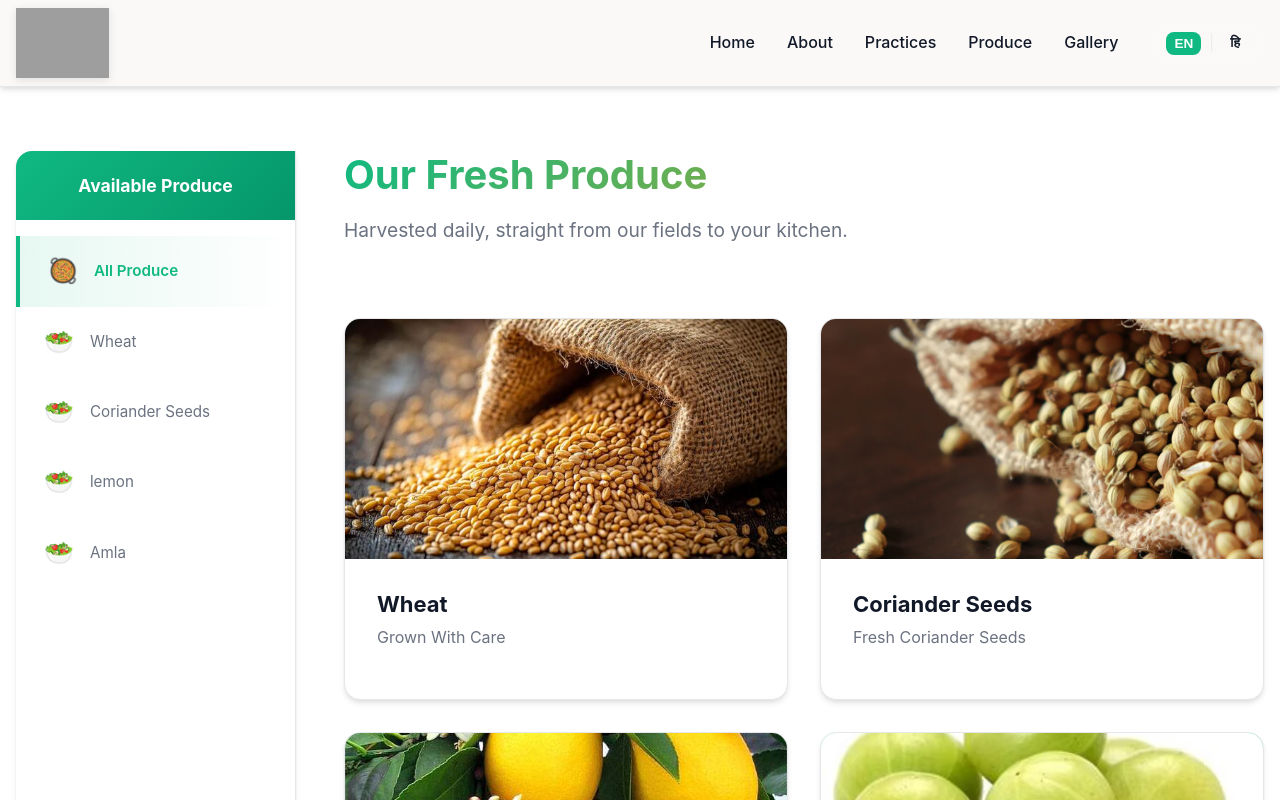
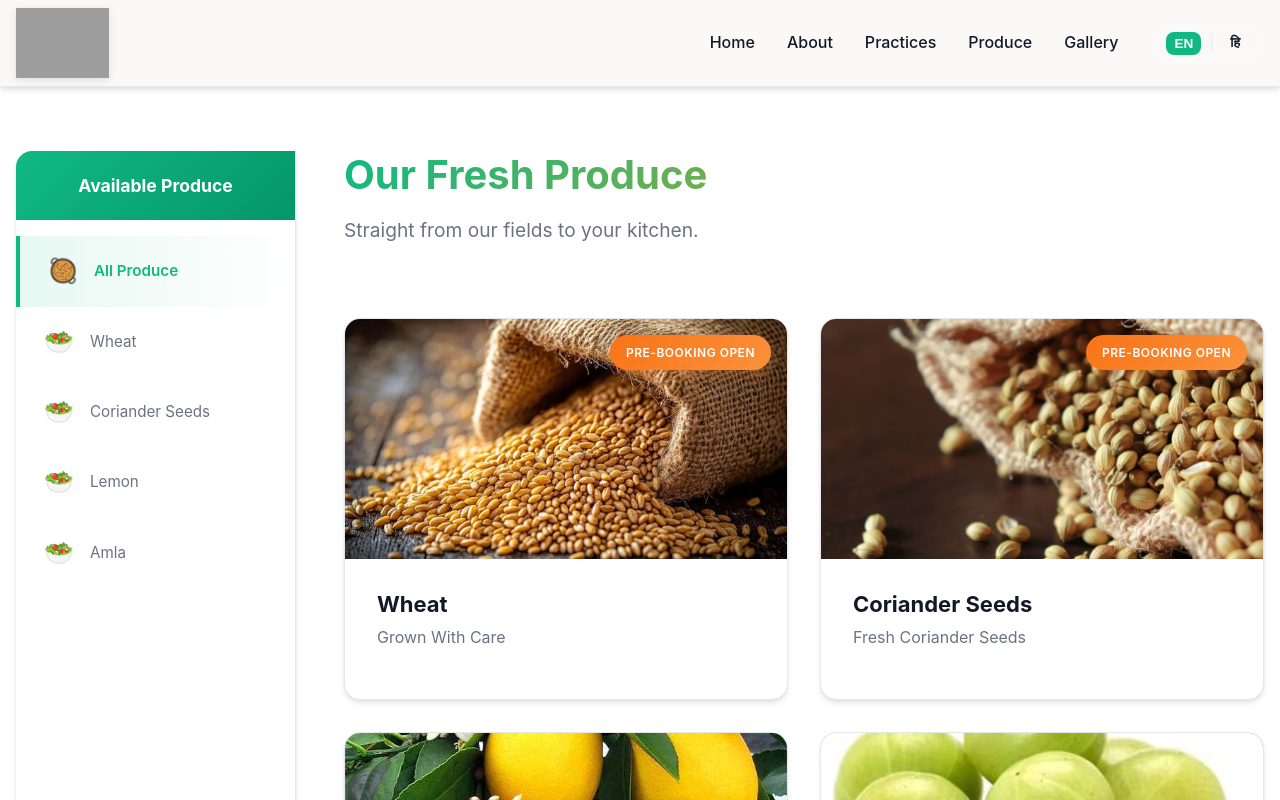
Before and after one commit to gagranivivek/devpuri-farms, a Next.js app: page /produce in a window 1280 px wide. Shown: the top 800 px of the page. Built offline with nearby package versions, Linux system fonts and the light colour scheme; grey boxes are pictures that could not be loaded.

Commit message:
Add seasonal availability messaging to Lemon and Amla products

```diff
--- a/app/page.js
+++ b/app/page.js
@@ -52,6 +52,7 @@ export default function Home() {
                     onClick={() => setSelectedProduct(product)}
                     style={{ cursor: 'pointer' }}
                   >
+                    {product.badge && <div className={styles.badge}>{product.badge}</div>}
                     <div className={styles.imageContainer}>
                       {product.image && !product.image.includes('placeholder') ? (
                         <img src={product.image} alt={product.name} className={styles.productImage} />
--- a/app/page.module.css
+++ b/app/page.module.css
@@ -165,6 +165,7 @@
     display: flex;
     flex-direction: column;
     animation: fadeInUp 0.6s ease-out backwards;
+    position: relative;
 }
 
 .card:nth-child(1) { animation-delay: 0.1s; }
@@ -206,6 +207,34 @@
 @keyframes bounce {
     0%, 100% { transform: translateY(0); }
     50% { transform: translateY(-10px); }
+}
+
+.badge {
+    position: absolute;
+    top: var(--spacing-md);
+    right: var(--spacing-md);
+    background: linear-gradient(135deg, #f97316 0%, #fb923c 100%);
+    color: white;
+    padding: var(--spacing-sm) var(--spacing-md);
+    border-radius: var(--radius-full);
+    font-size: 0.75rem;
+    font-weight: 600;
+    text-transform: uppercase;
+    letter-spacing: 0.5px;
+    z-index: 10;
+    box-shadow: 0 4px 12px rgba(249, 115, 22, 0.3);
+    animation: slideIn 0.4s ease-out;
+}
+
+@keyframes slideIn {
+    from {
+        opacity: 0;
+        transform: translateX(20px);
+    }
+    to {
+        opacity: 1;
+        transform: translateX(0);
+    }
 }
 
 .cardContent {
--- a/app/produce/page.js
+++ b/app/produce/page.js
@@ -39,6 +39,7 @@ export default function Produce() {
                                     onClick={() => setSelectedProduct(product)}
                                     style={{ cursor: 'pointer' }}
                                 >
+                                    {product.badge && <div className={styles.badge}>{product.badge}</div>}
                                     <div className={styles.imageContainer}>
                                         {product.image && !product.image.includes('placeholder') ? (
                                             <img src={product.image} alt={product.name} className={styles.productImage} />
--- a/app/produce/page.module.css
+++ b/app/produce/page.module.css
@@ -74,6 +74,7 @@
     display: flex;
     flex-direction: column;
     animation: fadeInUp 0.6s ease-out backwards;
+    position: relative;
 }
 
 .card:nth-child(1) { animation-delay: 0.1s; }
@@ -115,6 +116,34 @@
 @keyframes bounce {
     0%, 100% { transform: translateY(0); }
     50% { transform: translateY(-10px); }
+}
+
+.badge {
+    position: absolute;
+    top: var(--spacing-md);
+    right: var(--spacing-md);
+    background: linear-gradient(135deg, #f97316 0%, #fb923c 100%);
+    color: white;
+    padding: var(--spacing-sm) var(--spacing-md);
+    border-radius: var(--radius-full);
+    font-size: 0.75rem;
+    font-weight: 600;
+    text-transform: uppercase;
+    letter-spacing: 0.5px;
+    z-index: 10;
+    box-shadow: 0 4px 12px rgba(249, 115, 22, 0.3);
+    animation: slideIn 0.4s ease-out;
+}
+
+@keyframes slideIn {
+    from {
+        opacity: 0;
+        transform: translateX(20px);
+    }
+    to {
+        opacity: 1;
+        transform: translateX(0);
+    }
 }
 
 .cardContent {
--- a/components/ProductModal.js
+++ b/components/ProductModal.js
@@ -31,6 +31,20 @@ export default function ProductModal({ product, onClose }) {
                             <p className={styles.detailsText}>{product.details}</p>
                         </div>
 
+                        {product.reservation && (
+                            <div className={styles.reservationBox}>
+                                <h3 className={styles.reservationTitle}>⚠️ Important Notice</h3>
+                                <p className={styles.reservationText}>{product.reservation}</p>
+                            </div>
+                        )}
+
+                        {product.seasonal && (
+                            <div className={styles.seasonalBox}>
+                                <h3 className={styles.seasonalTitle}>🌿 Seasonal Availability</h3>
+                                <p className={styles.seasonalText}>{product.seasonal}</p>
+                            </div>
+                        )}
+
                         {product.price && (
                             <div className={styles.priceSection}>
                                 <span className={styles.priceLabel}>Price:</span>
--- a/components/ProductModal.module.css
+++ b/components/ProductModal.module.css
@@ -142,6 +142,54 @@
     color: var(--color-text);
 }
 
+.reservationBox {
+    background: linear-gradient(135deg, rgba(251, 146, 60, 0.08) 0%, rgba(245, 158, 11, 0.08) 100%);
+    border-left: 4px solid #f97316;
+    padding: var(--spacing-lg);
+    border-radius: var(--radius-md);
+    margin-bottom: var(--spacing-lg);
+}
+
+.reservationTitle {
+    font-size: 0.9rem;
+    font-weight: 600;
+    color: #f97316;
+    text-transform: uppercase;
+    letter-spacing: 0.5px;
+    margin-bottom: var(--spacing-md);
+}
+
+.reservationText {
+    font-size: 0.95rem;
+    line-height: 1.6;
+    color: var(--color-text);
+    font-weight: 500;
+}
+
+.seasonalBox {
+    background: linear-gradient(135deg, rgba(34, 197, 94, 0.08) 0%, rgba(59, 130, 246, 0.08) 100%);
+    border-left: 4px solid #22c55e;
+    padding: var(--spacing-lg);
+    border-radius: var(--radius-md);
+    margin-bottom: var(--spacing-lg);
+}
+
+.seasonalTitle {
+    font-size: 0.9rem;
+    font-weight: 600;
+    color: #22c55e;
+    text-transform: uppercase;
+    letter-spacing: 0.5px;
+    margin-bottom: var(--spacing-md);
+}
+
+.seasonalText {
+    font-size: 0.95rem;
+    line-height: 1.6;
+    color: var(--color-text);
+    font-weight: 500;
+}
+
 .priceSection {
     display: flex;
     align-items: center;
--- a/data/products.json
+++ b/data/products.json
@@ -4,27 +4,33 @@
     "name": "Wheat",
     "description": "Grown With Care",
     "image": "/uploads/wheat-bag.jpg",
-    "details": "Naturally grown local high quality wheat with no harmful chemicals. Graded to make ready to consume. Sourced directly from our sustainable farms ensuring the highest standards of purity and nutrition."
+    "details": "Naturally grown local high quality wheat with no harmful chemicals. Graded to make ready to consume. Sourced directly from our sustainable farms ensuring the highest standards of purity and nutrition.",
+    "badge": "Pre-booking Open",
+    "reservation": "Since we only deal in locally grown products, supply is limited. Contact us to make a reservation for the current harvest. Note: We have a minimum quantity requirement for delivery orders, unless you prefer to collect it directly from our site."
   },
   {
     "id": 1765702000002,
     "name": "Coriander Seeds",
     "description": "Fresh Coriander Seeds",
     "image": "/uploads/Coriander-bag.webp",
-    "details": "Premium coriander seeds grown using traditional farming methods. Harvested at peak freshness and dried naturally. Perfect for adding authentic flavor to your culinary creations."
+    "details": "Premium coriander seeds grown using traditional farming methods. Harvested at peak freshness and dried naturally. Perfect for adding authentic flavor to your culinary creations.",
+    "badge": "Pre-booking Open",
+    "reservation": "Since we only deal in locally grown products, supply is limited. Contact us to make a reservation for the current harvest. Note: We have a minimum quantity requirement for delivery orders, unless you prefer to collect it directly from our site."
   },
   {
     "id": 1765640256423,
-    "name": "lemon",
-    "description": "Lemons",
+    "name": "Lemon",
+    "description": "Kagazi Lemons",
     "image": "/uploads/1765640256418-lemon.jpg",
-    "details": "Fresh, vibrant lemons packed with natural citrus goodness. Grown in our organic orchards without any synthetic pesticides. Perfect for your kitchen needs."
+    "details": "Fresh, vibrant lemons packed with natural citrus goodness. Grown in our organic orchards without any synthetic pesticides. Perfect for your kitchen needs.",
+    "seasonal": "We don't fight with nature to change the product cycle. We respect the seasons and harvest only when the time is right. Contact us to check current availability."
   },
   {
     "id": 1765701849541,
     "name": "Amla",
     "description": "Organic Chakaiya Amla",
     "image": "/uploads/1765701849538-amla.jpeg",
-    "details": "Premium organic Chakaiya Amla (Indian gooseberries) rich in vitamin C. Traditionally valued for health benefits. Harvested and processed with utmost care to preserve nutritional value."
+    "details": "Premium organic Chakaiya Amla (Indian gooseberries) rich in vitamin C. Traditionally valued for health benefits. Harvested and processed with utmost care to preserve nutritional value.",
+    "seasonal": "We don't fight with nature to change the product cycle. We respect the seasons and harvest only when the time is right. Contact us to check current availability."
   }
 ]
--- a/i18n/en.json
+++ b/i18n/en.json
@@ -61,7 +61,7 @@
   },
   "produce": {
     "title": "Our Fresh Produce",
-    "subtitle": "Harvested daily, straight from our fields to your kitchen.",
+    "subtitle": "Straight from our fields to your kitchen.",
     "empty": "No products available at the moment."
   },
   "gallery": {
--- a/i18n/hi.json
+++ b/i18n/hi.json
@@ -61,7 +61,7 @@
   },
   "produce": {
     "title": "हमारी ताजी उपज",
-    "subtitle": "रोज़ दोपहर को काटा जाता है, सीधे हमारे खेतों से आपकी रसोई तक।",
+    "subtitle": "सीधे हमारे खेतों से आपकी रसोई तक।",
     "empty": "इस समय कोई उत्पाद उपलब्ध नहीं है।"
   },
   "gallery": {
```
